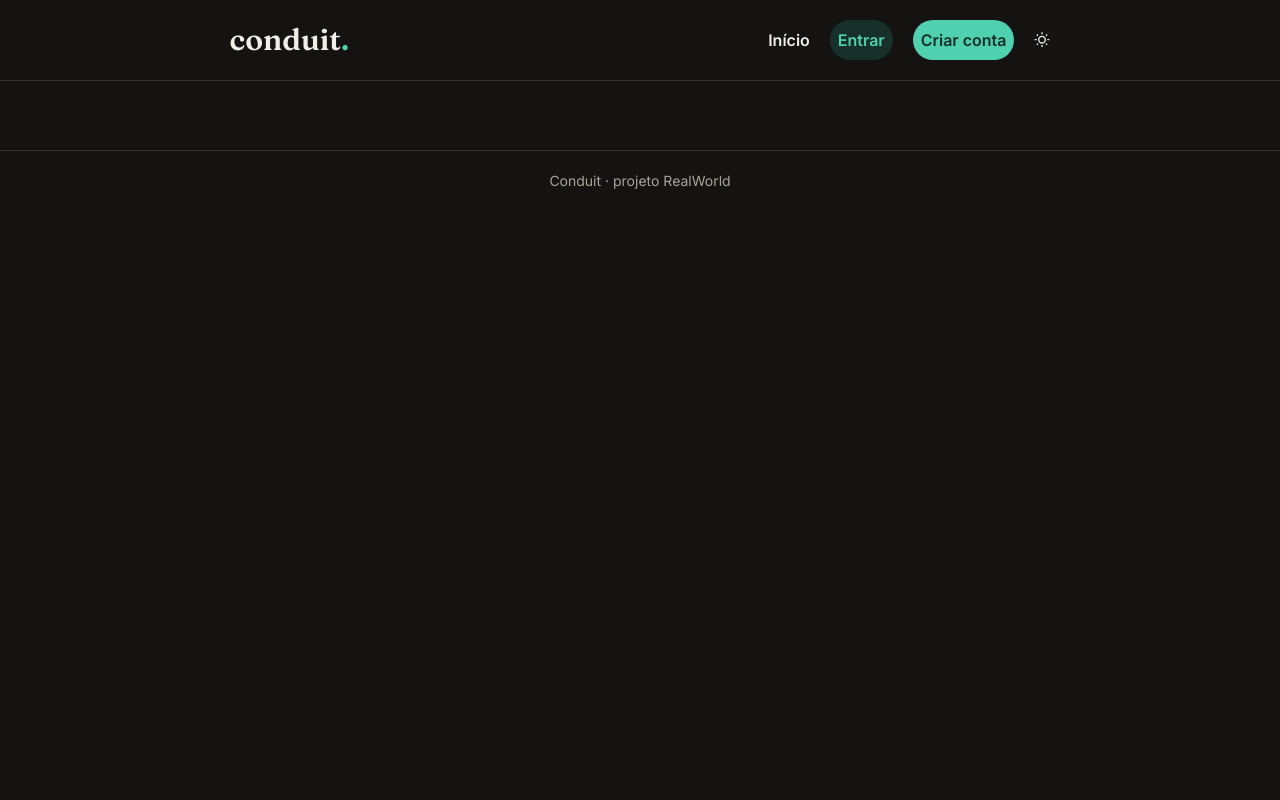
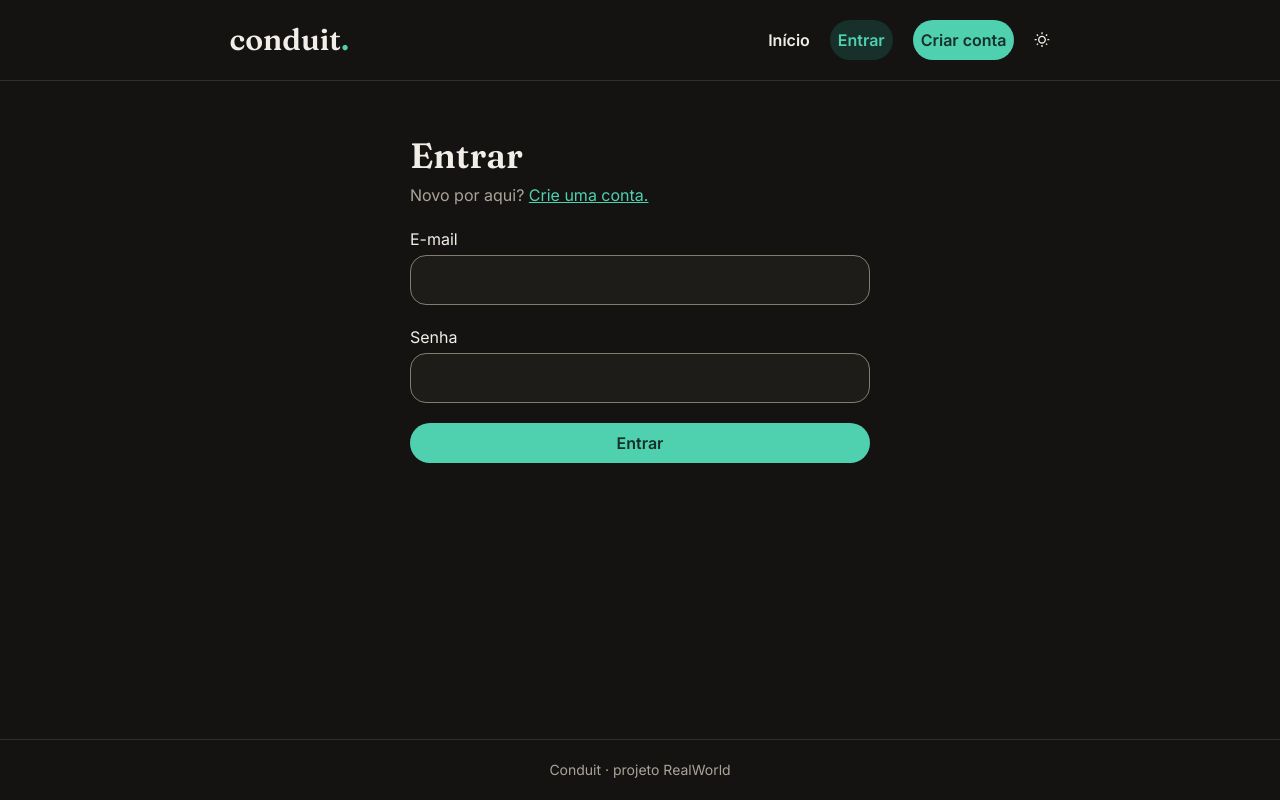
Before and after one commit to gabriellxz/conduit, a React (Vite) app: page /login in a window 1280 px wide. Built offline with nearby package versions, Linux system fonts and the light colour scheme.

Commit message:
feat: login layout

```diff
--- a/src/App.tsx
+++ b/src/App.tsx
@@ -4,9 +4,9 @@ import { Footer } from './components/Footer'
 
 function App() {
   return (
-    <div className='h-screen'>
+    <div className='min-h-screen flex flex-col'>
       <Header />
-      <main className='pt-32.5 p-5'>
+      <main className='flex-1 pt-32.5 p-5'>
         <Outlet />
       </main>
       <Footer/>
--- a/src/pages/Login.tsx
+++ b/src/pages/Login.tsx
@@ -1,5 +1,28 @@
+import { Link } from "react-router-dom";
+import Button from "../components/Button";
+
 export default function Login() {
     return (
-        <></>
+        <div className="flex justify-center">
+            <form className="text-texto max-w-115 w-full">
+                <div>
+                    <h1 className="font-display text-[2.2rem]">Entrar</h1>
+                    <p className="text-texto-sec">
+                        Novo por aqui? <Link to={""} className="text-destaque underline">Crie uma conta.</Link>
+                    </p>
+                </div>
+                <div className="mt-5">
+                    <div className="flex flex-col mb-5">
+                        <label className="mb-1">E-mail</label>
+                        <input type="email" className="bg-superficie border-[0.5px] border-borda-campo p-3 rounded-2xl" />
+                    </div>
+                    <div className="flex flex-col mb-5">
+                        <label className="mb-1">Senha</label>
+                        <input type="email" className="bg-superficie border-[0.5px] border-borda-campo p-3 rounded-2xl" />
+                    </div>
+                    <Button text="Entrar" className="bg-destaque text-destaque-suave rounded-4xl p-2 w-full font-semibold" />
+                </div>
+            </form>
+        </div>
     )
 }
```
